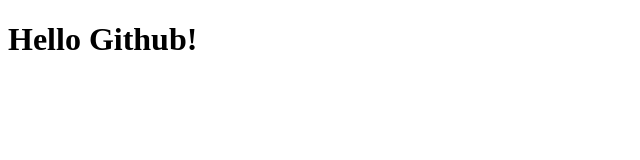
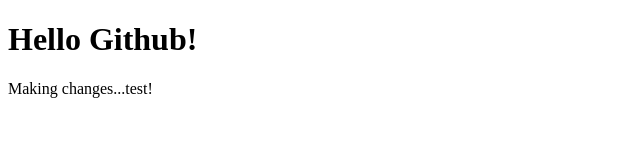
Before and after one commit to Hughes-D/basic_repo, a plain HTML site: page index.html in a window 1280 px wide. Shown: the whole page, without its empty margins (0-640 px from the left). Drawn offline with Linux system fonts and the light colour scheme.

Commit message:
change made to html

```diff
--- a/index.html
+++ b/index.html
@@ -8,5 +8,6 @@
 </head>
 <body>
     <h1> Hello Github!</h1>
+    <p>Making changes...test!</p>
 </body>
 </html>
```
